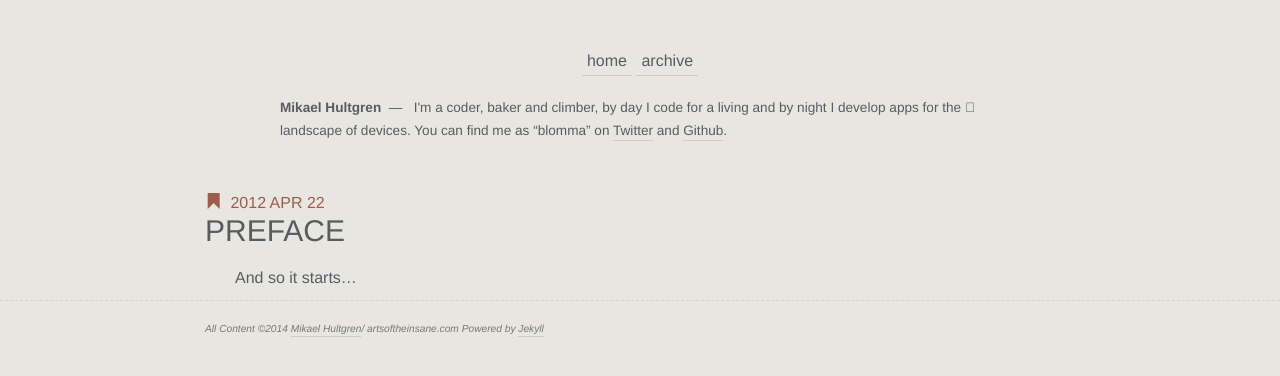
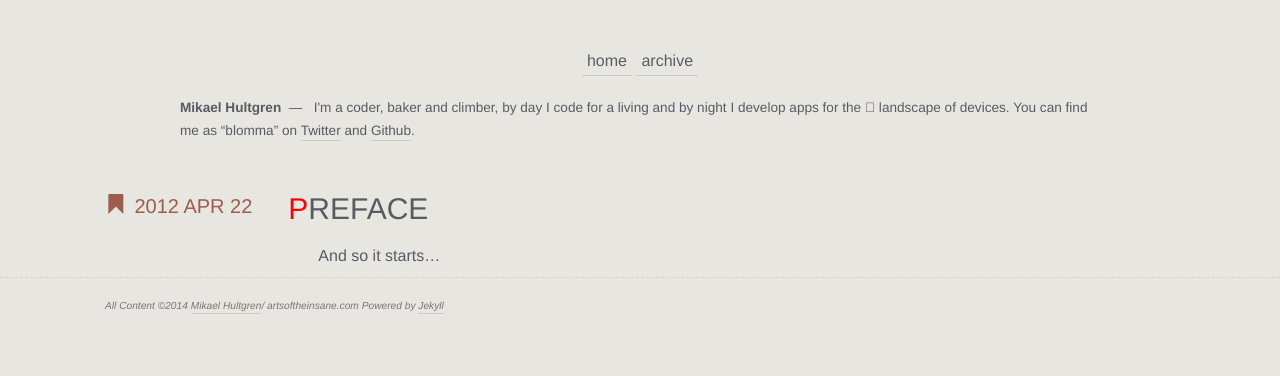
Before and after one commit to blomma/www.artsoftheinsane.com, a Jekyll site: the page built from _posts/2012-04-22-Preface.md, in a window 1280 px wide. Shown: the top 376 px of the page. Built offline with Jekyll 4.4.1, drawn with Linux system fonts in a browser that asks for light colours; nearby versions of some CDN libraries.

Commit message:
Style changes
Moved meta to the right col, removed link from single post page and
increased the size of the page

```diff
--- a/_layouts/post.html
+++ b/_layouts/post.html
@@ -4,14 +4,21 @@ layout: default
 
 <article class="blog-post">
     <div class="row">
-        <div class="col-lg-12">
-            <header>
+        <header>
+            <div class="col-md-2" >
                 <span class="glyphicon glyphicon-bookmark blog-post-meta-glyph"></span>
                 <span class="blog-post-meta">{{ page.date | date:"%Y"}} {{ page.date | date:"%b" | upcase}} {{ page.date | date:"%d"}}</span>
+            </div>
+            <div class="col-md-10">
                 <h2 class="blog-post-title">
-                    <a href="{{ post.url }}">{{ page.title | upcase}}</a>
+                    {{ page.title | upcase}}
                 </h2>
-            </header>
+            </div>
+        </header>
+    </div>
+    <div class="row">
+        <div class="col-md-2"></div>
+        <div class="col-md-10">
             <section class="blog-post-content">
                 {{ content }}
             </section>
--- a/css/style.css
+++ b/css/style.css
@@ -49,7 +49,7 @@ a:hover {
 
 @media screen and (min-width: 768px) {
     .container-fluid {
-        max-width: 900px;
+        max-width: 1100px;
     }
 }
 
@@ -107,12 +107,14 @@ a:hover {
 
 .blog-post-meta-glyph {
     color: #9d5c4c;
+    font-size: 20px;
 }
 
 .blog-post-meta {
     margin-bottom: 0px;
     margin-left: 5px;
     color: #9d5c4c;
+    font-size: 20px;
 }
 
 .blog-post-title {
@@ -122,6 +124,10 @@ a:hover {
 
 .blog-post-title a {
     border: none;
+}
+
+.blog-post-title::first-letter {
+    color: #ff0000;
 }
 
 .blog-post-title a:hover {
```
Also changed, not shown: index.html (+10 -3 lines).
